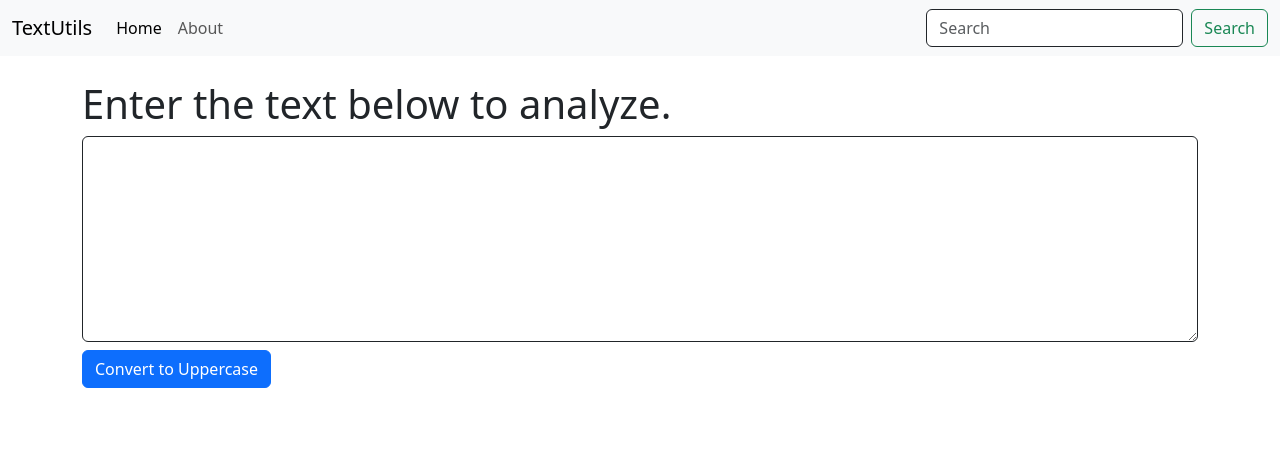
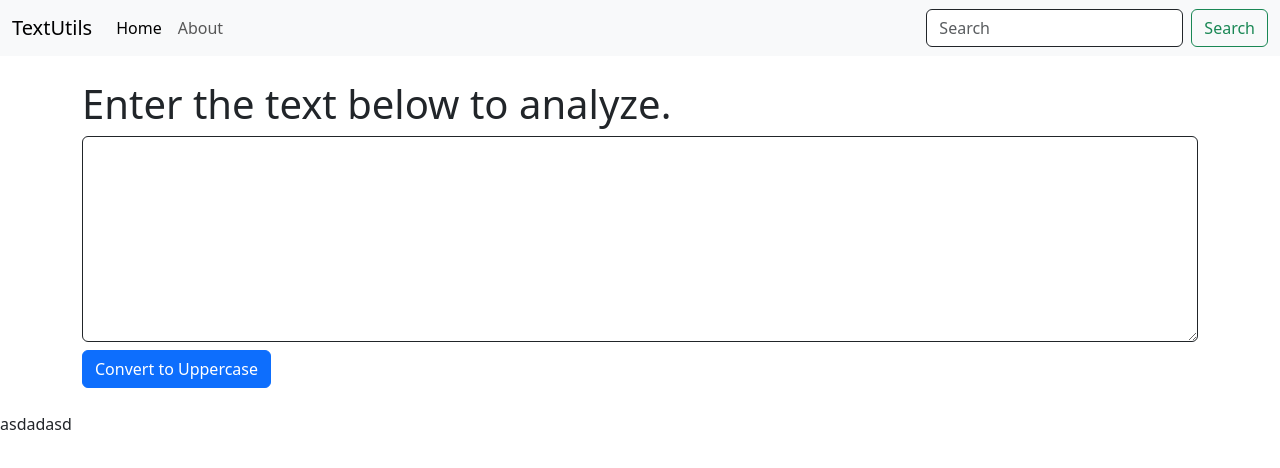
Before and after one commit to lamabishal1/TaskUtils, a React (Create React App) app: page / in a window 1280 px wide. Shown: the top 468 px of the page. Built offline with nearby package versions, Linux system fonts and the light colour scheme.

Commit message:
Update TextForm.js

```diff
--- a/src/components/TextForm.js
+++ b/src/components/TextForm.js
@@ -17,7 +17,7 @@ export default function TextForm(props) {
 
             <button className="btn btn-primary my-2" onClick={handleUpClick}>Convert to Uppercase</button>
         </div>
-
+  asdadasd
     </>
   )
 }
```
